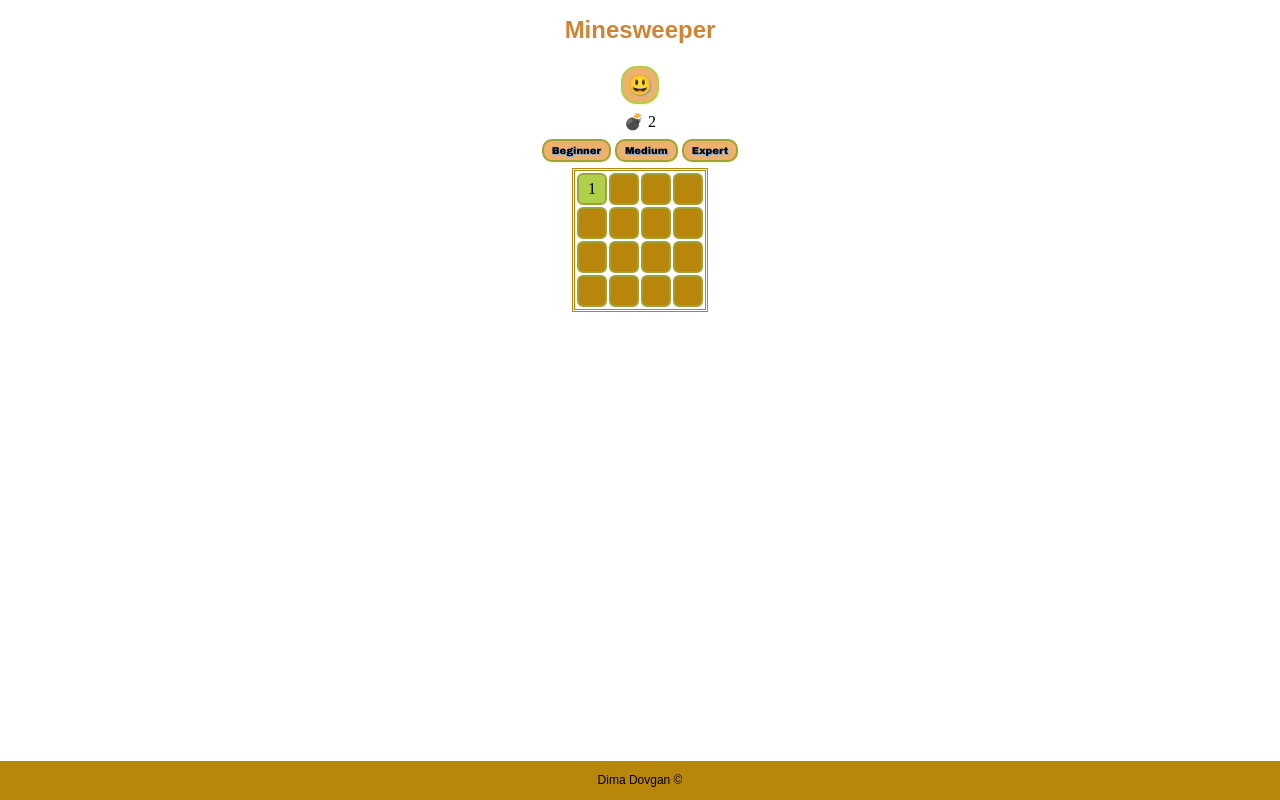
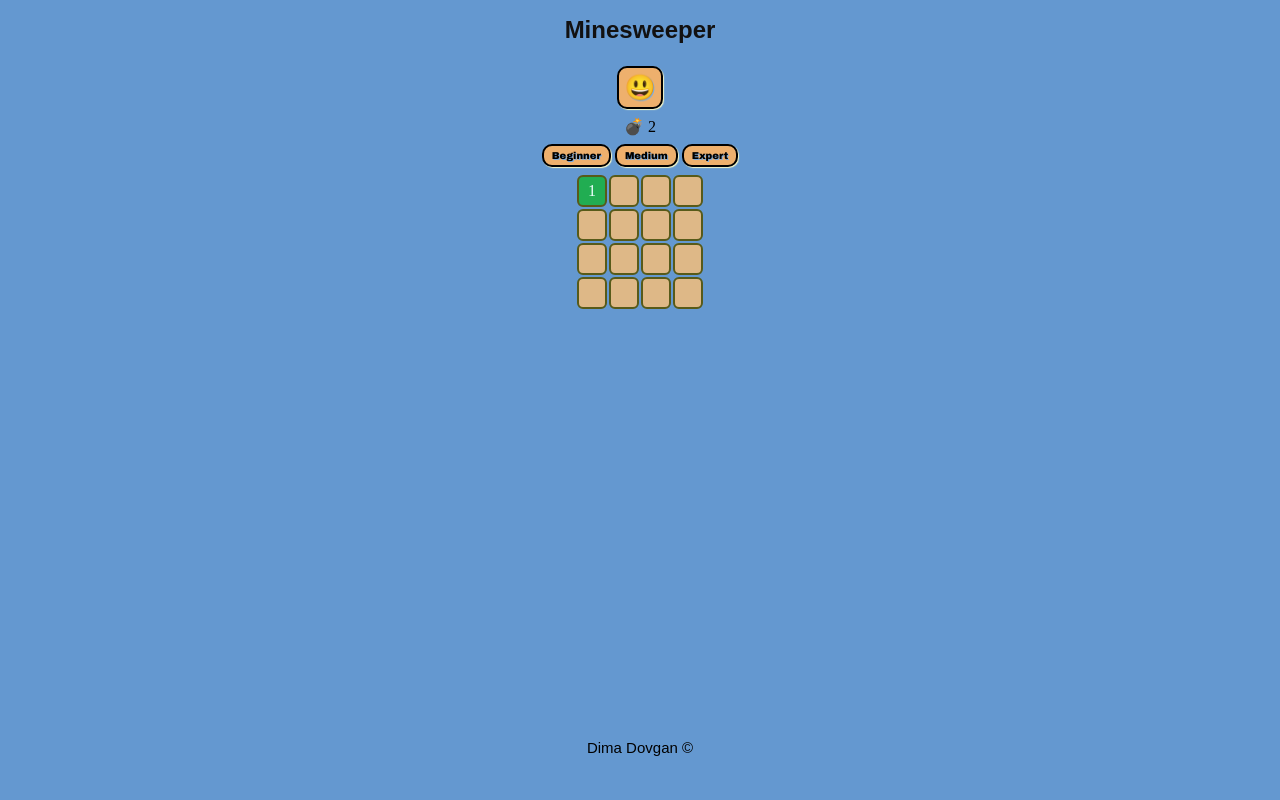
Before and after one commit to theddn/Minesweeper-game, a plain HTML site: page index.html in a window 1280 px wide. Both pictures are taken after a click on the element 592 px from the left and 189 px from the top of the page. Drawn offline with Linux system fonts and the light colour scheme.

Commit message:
Add files via upload

```diff
--- a/css/style.css
+++ b/css/style.css
@@ -1,18 +1,19 @@
 h1 {
     font-family: 'Nunito', sans-serif;
     font-size: 24px;
-    color: #d08535;
+    color: rgb(18, 17, 17);
 
 }
 
 body {
     text-align: center;
-
+    background-color: #6498d0;
 }
 
 .game {
+
     margin: 0 auto;
-    border: 3px double darkgoldenrod;
+
 }
 
 
@@ -22,15 +23,15 @@ body {
     transition: 0.5s;
     padding: 3px 2px;
     border-radius: 6px;
-    border: 2px solid #9FA336;
-    background-color: darkgoldenrod;
+    border: 2px solid #575a19;
+    background-color: burlywood;
     /* font-size: 16px; */
 
 
 }
 
 .cell:hover {
-    background-color: #B0CF4B;
+    background-color: #dfe4ce;
     cursor: pointer;
 }
 
@@ -42,27 +43,25 @@ body {
 
 }
 
-button.play {
-
-    border-radius: 40%;
-    font-size: 20px;
+.play {
+    font-size: 25px;
     padding: 5px;
-    border: 2px solid #B0CF4B;
 
 }
 
 .shown {
-    background-color: #B0CF4B;
+    background-color: rgb(33, 173, 82);
+    color: azure;
     /* border: 2px solid black; */
 }
 
 .bomb {
-    background-color: red;
+    background-color: rgb(227, 10, 10);
     border: 1px solid black;
 }
 
-.bomb:hover{
-    background-color: red;
+.bomb:hover {
+    background-color: rgb(227, 10, 10);
 }
 
 .hide {
@@ -78,7 +77,7 @@ button {
     box-shadow: 1px 1px 1px #F6F9CA;
     padding: 4px 8px;
     border-radius: 10px;
-    border: 2px solid #9FA336;
+    border: 2px solid black;
     background: #eeb06d;
 }
 
@@ -91,13 +90,13 @@ button:hover {
 .footer {
     font-family: 'Nunito', sans-serif;
     text-align: center;
-    font-size: 12px;
+    font-size: 15px;
     line-height: 15px;
     width: 100%;
-    background-color: darkgoldenrod;
+    /* background-color: rgb(236, 195, 91); */
     color: black;
     position: fixed;
     left: 0;
-    bottom: 0;
+    bottom: 2em;
 
 }
--- a/js/game.js
+++ b/js/game.js
@@ -81,7 +81,7 @@ function getEmptyPos(board) {
                 emptyPos.push({ i, j })
         }
     }
-    const idx = getRandomInt(0, emptyPos.length - 1)
+    const idx = getRandomInt(0, emptyPos.length)
 
     return emptyPos[idx]
 }
```
